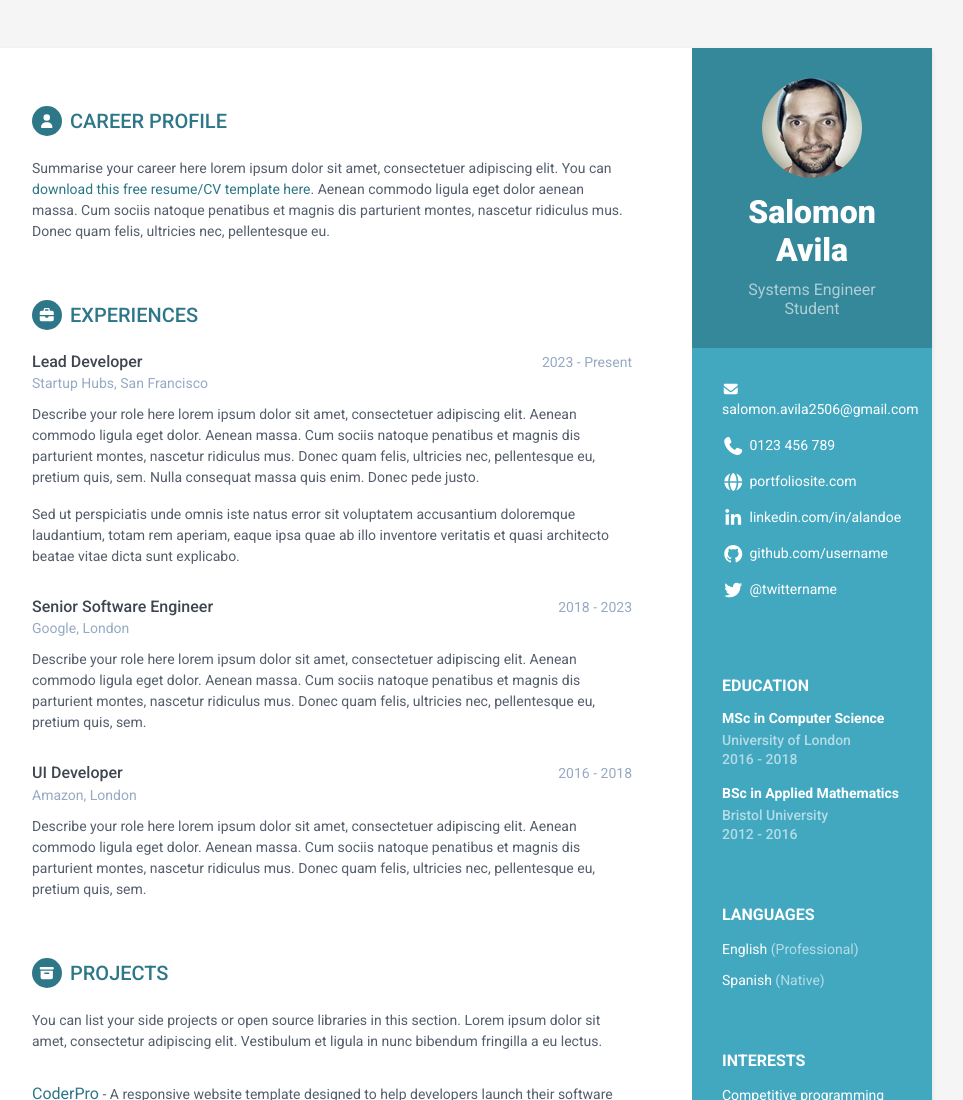
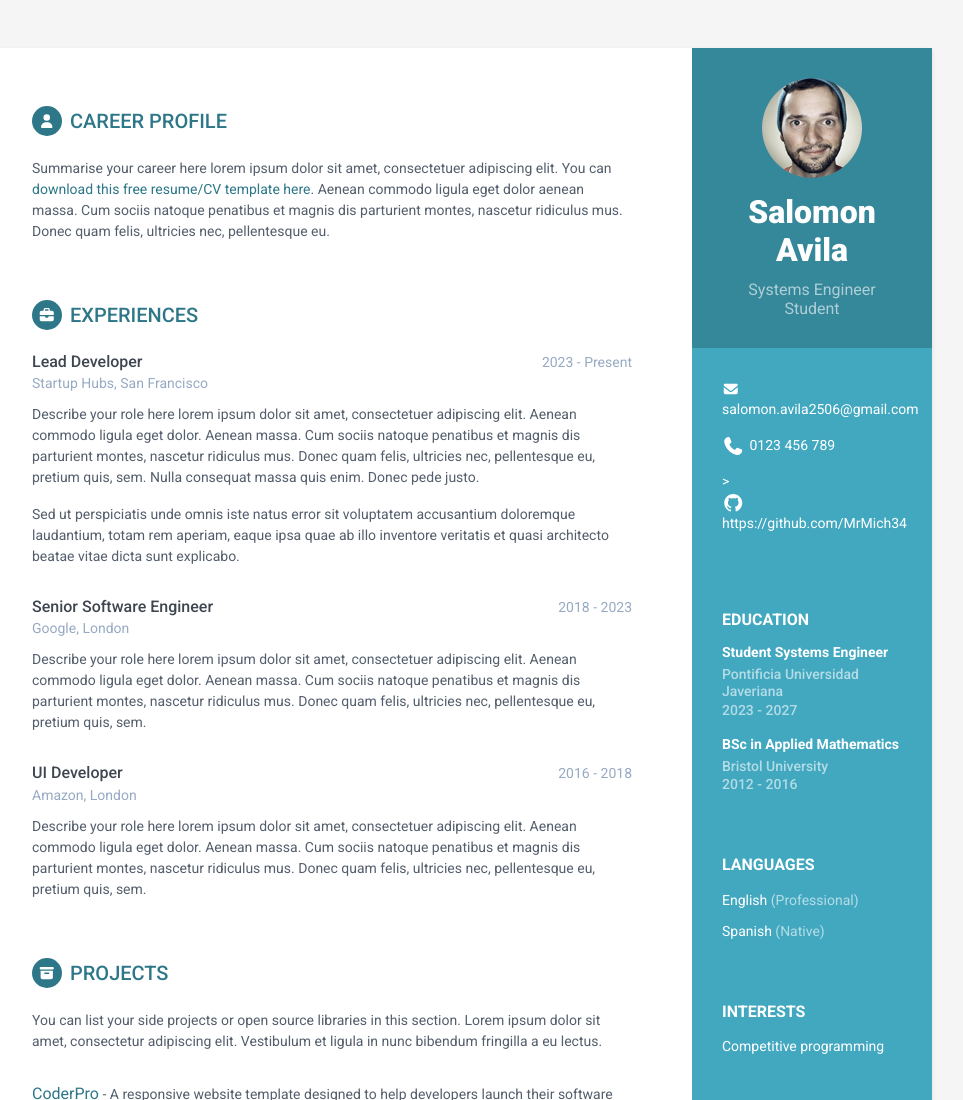
Before and after one commit to MrMich34/MrMich34.github.io, a plain HTML site: page index.html in a window 1280 px wide. Shown: the top 1100 px of the page, without its empty margins (188-1151 px from the left). Drawn offline with Linux system fonts and the light colour scheme.

Commit message:
Actualizacion respecto a contacto

```diff
--- a/index.html
+++ b/index.html
@@ -32,19 +32,16 @@
             <div class="contact-container container-block">
                 <ul class="list-unstyled contact-list">
                     <li class="email"><i class="fa-solid fa-envelope"></i><a href="mailto: yourname@email.com">salomon.avila2506@gmail.com</a></li>
-                    <li class="phone"><i class="fa-solid fa-phone"></i><a href="tel:0123 456 789">0123 456 789</a></li>
-                    <li class="website"><i class="fa-solid fa-globe"></i><a href="https://themes.3rdwavemedia.com/bootstrap-templates/resume/orbit-free-resume-cv-bootstrap-theme-for-developers/" target="_blank">portfoliosite.com</a></li>
-                    <li class="linkedin"><i class="fa-brands fa-linkedin-in"></i><a href="#" target="_blank">linkedin.com/in/alandoe</a></li>
-                    <li class="github"><i class="fa-brands fa-github"></i><a href="#" target="_blank">github.com/username</a></li>
-                    <li class="twitter"><i class="fa-brands fa-twitter"></i><a href="https://twitter.com/3rdwave_themes" target="_blank">@twittername</a></li>
+                    <li class="phone"><i class="fa-solid fa-phone"></i><a href="tel:0123 456 789">0123 456 789</a></li>>
+                    <li class="github"><i class="fa-brands fa-github"></i><a href="#" target="_blank">https://github.com/MrMich34</a></li>
                 </ul>
             </div><!--//contact-container-->
             <div class="education-container container-block">
                 <h2 class="container-block-title">Education</h2>
                 <div class="item">
-                    <h4 class="degree">MSc in Computer Science</h4>
-                    <h5 class="meta">University of London</h5>
-	                    <div class="time">2016 - 2018</div>
+                    <h4 class="degree">Student Systems Engineer</h4>
+                    <h5 class="meta">Pontificia Universidad Javeriana</h5>
+	                    <div class="time">2023 - 2027</div>
                 </div><!--//item-->
                 <div class="item">
                     <h4 class="degree">BSc in Applied Mathematics</h4>
```
